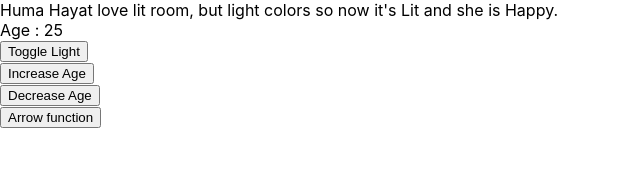
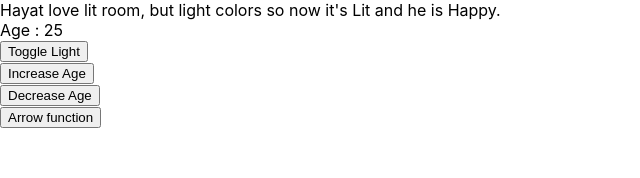
Before and after one commit to hayatniazi/reactstate, a React (Create React App) app: page / in a window 1280 px wide. Shown: the top 178 px of the page, without its empty margins (0-640 px from the left). Built offline with nearby package versions, Linux system fonts and the light colour scheme.

Commit message:
React state

```diff
--- a/src/Room.js
+++ b/src/Room.js
@@ -23,7 +23,7 @@ function Room() {
     }
     return (
     <div>
-        Huma Hayat love lit room, but light colors so now it's {isLit ? 'Lit' : 'Dark'} and she is { happy ? "Happy" : "Sad"}.
+        Hayat love lit room, but light colors so now it's {isLit ? 'Lit' : 'Dark'} and he is { happy ? "Happy" : "Sad"}.
         <br/>
         Age : {getAge}
         <br/>
```
